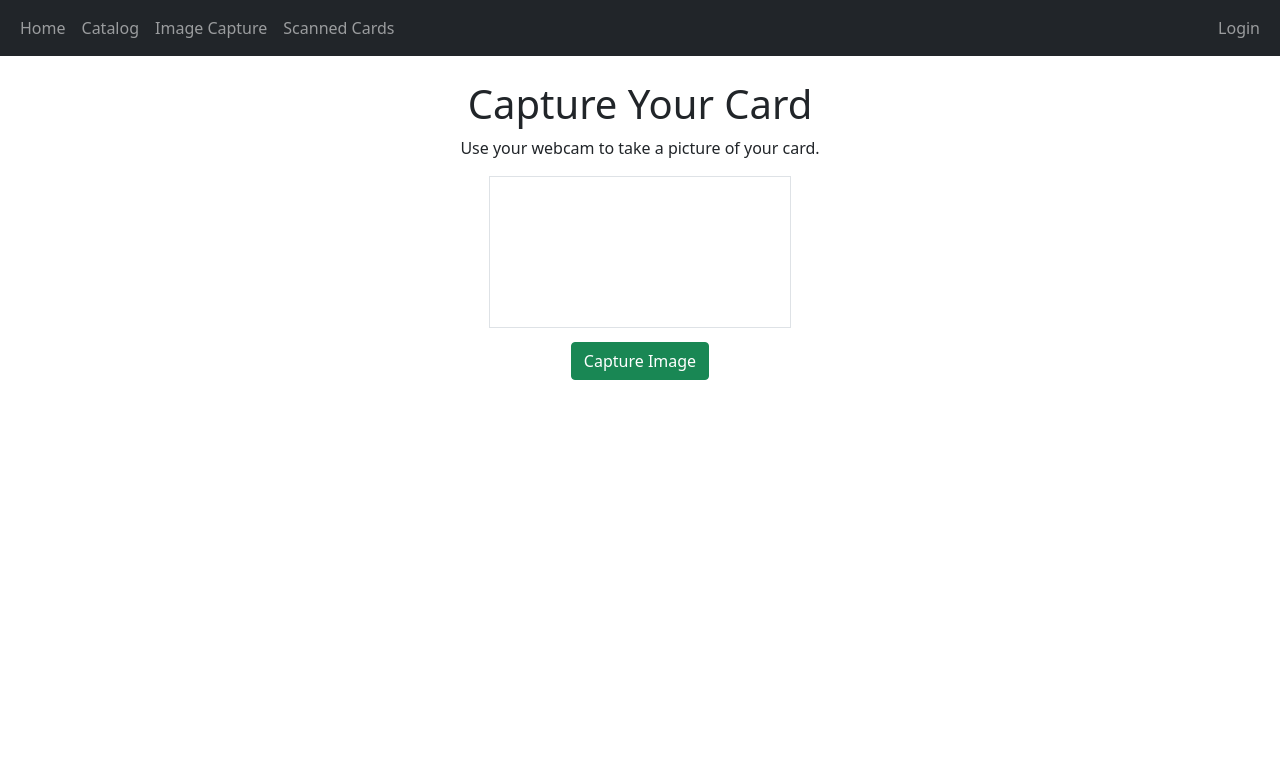
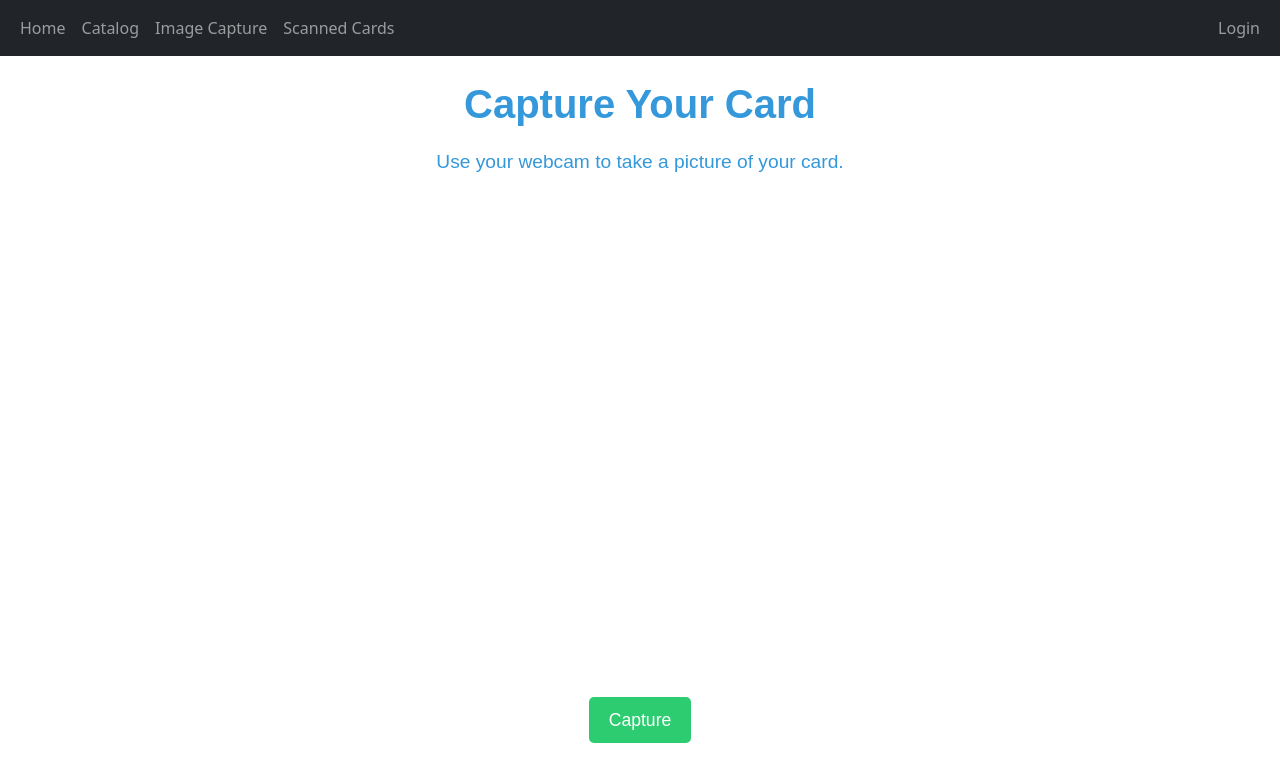
Before and after one commit to jaredthecarrot/TCGApp, a Django app: page /image_capture in a window 1280 px wide. Shown: the top 782 px of the page. Run offline with Django 3.2, Linux system fonts and the light colour scheme.

Commit message:
<My changes for today>

```diff
--- a/TCGApp/Main/templates/Main/image_capture.html
+++ b/TCGApp/Main/templates/Main/image_capture.html
@@ -5,72 +5,212 @@
     <h1>Capture Your Card</h1>
     <p>Use your webcam to take a picture of your card.</p>
 
-    <video id="webcam" autoplay playsinline class="border"></video>
-    <canvas id="canvas" style="display: none;"></canvas>
-    <br>
-    <button id="captureBtn" class="btn btn-success mt-2">Capture Image</button>
-    <button id="uploadBtn" class="btn btn-primary mt-2" style="display: none;">Upload</button>
+    <style>
+        /* General container styling */
+        .container {
+            font-family: Arial, sans-serif; /* Use a clean, modern font */
+            color: #e0e0e0; /* Brighter gray for better readability in dark mode */
+        }
 
-    <div id="previewContainer" style="display: none;">
-        <h3>Preview</h3>
-        <img id="previewImage" class="img-fluid border mt-2" />
+        /* Title styling */
+        h1 {
+            font-size: 2.5rem; /* Larger font size for the title */
+            font-weight: bold; /* Make the title bold */
+            color: #3498db; /* Blue color for the title */
+            margin-bottom: 20px; /* Add spacing below the title */
+        }
+
+        /* Paragraph styling */
+        p {
+            font-size: 1.2rem; /* Slightly larger font size for paragraphs */
+            color: #3498db; /* Blue color for the paragraph text */
+            margin-bottom: 15px; /* Add spacing below paragraphs */
+        }
+
+        /* Results section styling */
+        #results {
+            font-size: 1.3rem; /* Larger font size for results */
+            color: #2c3e50; /* Dark blue color for results text */
+            background-color: #f9f9f9; /* Light gray background for results */
+            padding: 15px; /* Add padding inside the results box */
+            border-radius: 8px; /* Rounded corners for the results box */
+            box-shadow: 0 4px 6px rgba(0, 0, 0, 0.1); /* Subtle shadow for depth */
+        }
+
+        /* Center the camera and buttons */
+        .camera-container {
+            display: flex;
+            flex-direction: column; /* Stack elements vertically */
+            align-items: center; /* Center-align elements horizontally */
+            margin-top: 20px; /* Add spacing above the camera container */
+        }
+
+        /* Style the button container */
+        .button-container {
+            margin-top: 15px; /* Add spacing between the camera and buttons */
+        }
+
+        /* Buttons styling */
+        button {
+            font-size: 1.1rem; /* Slightly larger font size for buttons */
+            padding: 10px 20px; /* Add padding for a larger button */
+            border: none; /* Remove default border */
+            border-radius: 5px; /* Rounded corners for buttons */
+            cursor: pointer; /* Pointer cursor on hover */
+            margin: 5px; /* Add spacing between buttons */
+        }
+
+        /* Capture button styling */
+        #capture {
+            background-color: #2ecc71; /* Green background */
+            color: white; /* White text */
+        }
+
+        #capture:hover {
+            background-color: #27ae60; /* Darker green on hover */
+        }
+
+        /* Retry button styling */
+        #retry {
+            background-color: #e67e22; /* Orange background */
+            color: white; /* White text */
+        }
+
+        #retry:hover {
+            background-color: #d35400; /* Darker orange on hover */
+        }
+
+        /* Upload button styling */
+        #upload {
+            background-color: #3498db; /* Blue background */
+            color: white; /* White text */
+        }
+
+        #upload:hover {
+            background-color: #2980b9; /* Darker blue on hover */
+        }
+
+        /* Styling for the captured image and buttons */
+        .image-container {
+            display: flex;
+            justify-content: center; /* Center the image and buttons horizontally */
+            align-items: center; /* Align items vertically */
+            margin-top: 20px; /* Add spacing above the image container */
+        }
+
+        .image-container img {
+            margin-right: 20px; /* Add spacing between the image and buttons */
+        }
+
+        .side-buttons {
+            display: flex;
+            flex-direction: column; /* Stack buttons vertically */
+        }
+    </style>
+
+    <div class="camera-container">
+        <!-- Live Camera Feed -->
+        <video id="video" width="640" height="480" autoplay></video>
+        <canvas id="canvas" style="display:none;"></canvas>
+
+        <!-- Buttons below the camera -->
+        <div class="button-container">
+            <button id="capture">Capture</button>
         </div>
     </div>
 
+    <!-- Captured Image Display with Buttons on the Side -->
+    <div class="image-container" style="display:none;" id="imageContainer">
+        <img id="capturedImage" style="width:640px; height:480px; border:2px solid black;"/>
+        <div class="side-buttons">
+            <button id="retry">Retry</button>
+            <button id="upload">Upload</button>
+        </div>
+    </div>
+
+    <!-- Hidden Form to Store Image -->
+    <form id="capture-form">
+        {% csrf_token %}
+        <input type="hidden" name="image_data" id="image_data">
+    </form>
+
+    <!-- Results Display -->
+    <div id="results" style="display:none; margin-top:20px;">
+        <h2>Card Recognition Results:</h2>
+        <p id="text_result">Processing...</p>
+    </div>
+
     <script>
-    const video = document.getElementById("webcam");
+        const video = document.getElementById("video");
         const canvas = document.getElementById("canvas");
         const context = canvas.getContext("2d");
-    const captureBtn = document.getElementById("captureBtn");
-    const uploadBtn = document.getElementById("uploadBtn");
-    const previewContainer = document.getElementById("previewContainer");
-    const previewImage = document.getElementById("previewImage");
+        const capturedImage = document.getElementById("capturedImage");
+        const captureButton = document.getElementById("capture");
+        const retryButton = document.getElementById("retry");
+        const uploadButton = document.getElementById("upload");
+        const imageContainer = document.getElementById("imageContainer");
+        const textResult = document.getElementById("text_result");
+        const resultsDiv = document.getElementById("results");
 
-    // Start webcam
+        // Start camera feed
         navigator.mediaDevices.getUserMedia({ video: true })
-        .then(stream => video.srcObject = stream)
-        .catch(err => console.error("Error accessing webcam:", err));
+            .then(stream => { video.srcObject = stream; })
+            .catch(err => { console.log("Camera error: " + err); });
 
         // Capture Image
-    captureBtn.addEventListener("click", () => {
+        captureButton.addEventListener("click", function () {
+            // Draw video frame to canvas
             canvas.width = video.videoWidth;
             canvas.height = video.videoHeight;
             context.drawImage(video, 0, 0, canvas.width, canvas.height);
 
-        previewContainer.style.display = "block";
-        previewImage.src = canvas.toDataURL("image/png");
-        uploadBtn.style.display = "inline-block";
+            // Convert image to Base64
+            let image_data = canvas.toDataURL("image/png");
+
+            // Show captured image and buttons, hide video feed
+            capturedImage.src = image_data;
+            imageContainer.style.display = "flex";
+            video.style.display = "none";
+            captureButton.style.display = "none";
+
+            // Send to backend via AJAX
+            sendImageToBackend(image_data);
         });
 
-    // Retrieve CSRF token from cookies
-    function getCSRFToken() {
-        let cookieValue = null;
-        if (document.cookie && document.cookie !== "") {
-            document.cookie.split(";").forEach(cookie => {
-                let [name, value] = cookie.trim().split("=");
-                if (name === "csrftoken") {
-                    cookieValue = decodeURIComponent(value);
+        // Retry button (reset UI)
+        retryButton.addEventListener("click", function () {
+            imageContainer.style.display = "none";
+            video.style.display = "block";
+            captureButton.style.display = "block";
+            resultsDiv.style.display = "none";
+        });
+
+        // Show the Upload button after OCR results are displayed
+        function sendImageToBackend(image_data) {
+            let formData = new FormData();
+            formData.append("image_data", image_data);
+
+            fetch("{% url 'webcam_capture' %}", {
+                method: "POST",
+                body: formData,
+                headers: {
+                    "X-CSRFToken": document.querySelector("input[name=csrfmiddlewaretoken]").value
                 }
+            })
+            .then(response => response.json())
+            .then(data => {
+                textResult.innerHTML = `Detected Text: ${data.text_result}`; // Update text result
+                if (data.card_price) {
+                    textResult.innerHTML += `<br>Card Price: ${data.card_price}`; // Display card price
+                }
+                resultsDiv.style.display = "block"; // Show results section
+            })
+            .catch(error => {
+                console.error("Error:", error);
+                textResult.innerHTML = "Error processing image.";
+                resultsDiv.style.display = "block";
             });
         }
-        return cookieValue;
-    }
-
-    // Upload Image
-    uploadBtn.addEventListener("click", () => {
-        const imageData = canvas.toDataURL("image/png");
-
-        fetch("{% url 'upload_image' %}", {
-            method: "POST",
-            headers: {
-                "X-CSRFToken": getCSRFToken(),
-                "Content-Type": "application/json"
-            },
-            body: JSON.stringify({ image: imageData }),
-        })
-            .then(response => response.json())
-            .then(data => alert(data.message))
-            .catch(error => console.error("Upload error:", error));
-    });
     </script>
+</div>
 {% endblock %}
--- a/TCGApp/Main/urls.py
+++ b/TCGApp/Main/urls.py
@@ -9,4 +9,5 @@ urlpatterns = [
     path('sign-up', views.sign_up, name='sign_up'),
     path('scanned_cards/', views.scanned_cards, name='scanned_cards'),
     path('delete_image/<int:image_id>/', views.delete_image, name='delete_image'),
+    path('webcam/', views.webcam_capture, name='webcam_capture'),
 ]
--- a/TCGApp/Main/views.py
+++ b/TCGApp/Main/views.py
@@ -14,6 +14,14 @@ from django.shortcuts import get_object_or_404, redirect
 from google.cloud import vision
 
 import pandas as pd
+
+import cv2
+import base64
+import os
+import uuid
+
+from django.conf import settings
+
 
 # Create your views here.
 
@@ -95,3 +103,65 @@ def detect_text(path):
             "{}\nFor more info on error messages, check: "
             "https://cloud.google.com/apis/design/errors".format(response.error.message)
         )
+
+
+@login_required(login_url='/login')
+def webcam_capture(request):
+    if request.method == "POST":
+        image_data = request.POST.get("image_data")
+        if not image_data:
+            return JsonResponse({"error": "No image data received"}, status=400)
+
+        # Decode Base64 image
+        format, imgstr = image_data.split(";base64,")
+        img_data = base64.b64decode(imgstr)
+        filename = f"card_{uuid.uuid4().hex}.png"
+        save_dir = os.path.join(settings.BASE_DIR, 'Main', 'static', 'captured_images')
+
+        # Ensure directory exists
+        if not os.path.exists(save_dir):
+            os.makedirs(save_dir)
+
+        save_path = os.path.join(save_dir, filename)
+        with open(save_path, "wb") as f:
+            f.write(img_data)
+
+        # OCR (Google Cloud Vision)
+        credentials_path = os.environ.get("GOOGLE_APPLICATION_CREDENTIALS")
+        detected_text = "OCR skipped – no credentials found."
+        card_price = None
+
+        if credentials_path and os.path.exists(credentials_path):
+            client = vision.ImageAnnotatorClient()
+            image = vision.Image(content=img_data)
+            response = client.text_detection(image=image)
+            texts = response.text_annotations
+            detected_text = texts[0].description if texts else "No text detected"
+            print(f"OCR Detected Text: {detected_text}")  # Log the detected text
+
+            # Extract card number
+            import re
+            card_number_match = re.search(r'[A-Z]{2}\d{2}-\d{3}', detected_text)  # Match alphanumeric strings with hyphens
+            if card_number_match:
+                card_number = card_number_match.group().strip().upper()  # Normalize the card number
+                print(f"Extracted Card Number: {card_number}")  # Log the extracted card number
+
+                # Search the database for the card
+                cards = Card.objects.filter(extNumber=card_number)
+                if cards.exists():
+                    card_price = cards.first().marketPrice  # Use the first matching card's price
+                    print(f"Card Found: {cards.first().cleanName}, Price: {card_price}")  # Log the card details
+                else:
+                    card_price = "Card not found in the database."
+                    print("No matching card found in the database.")
+            else:
+                card_price = "No valid card number found in the scanned text."
+                print("No valid card number found in the scanned text.")
+
+        return JsonResponse({
+            "image_url": f"/static/captured_images/{filename}",
+            "text_result": detected_text,
+            "card_price": card_price
+        })
+
+    return render(request, 'Main/image_capture.html')
```
Also changed, not shown: TCGApp/db.sqlite3. Lines whose indentation alone changed are shown as unchanged.
